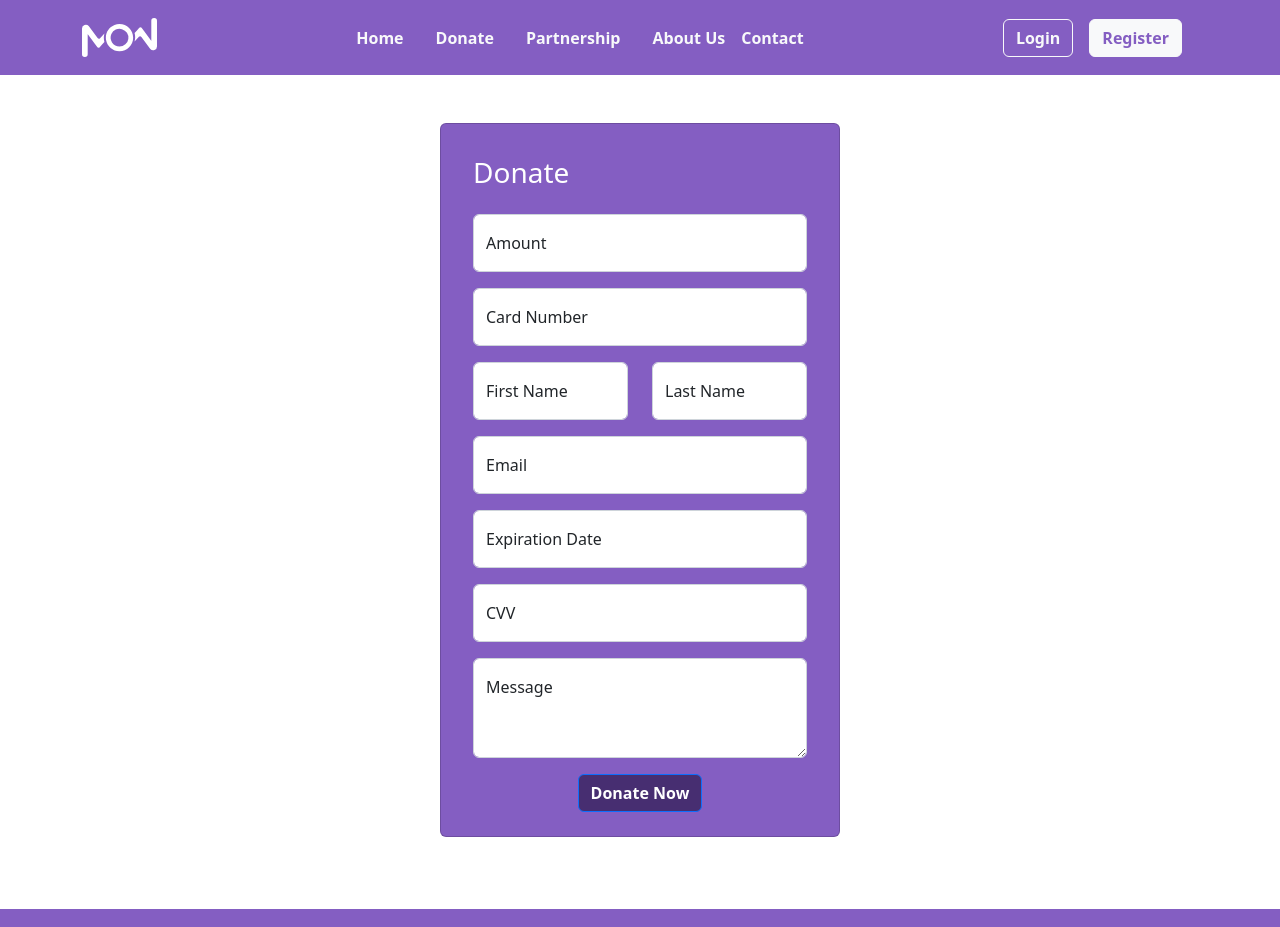
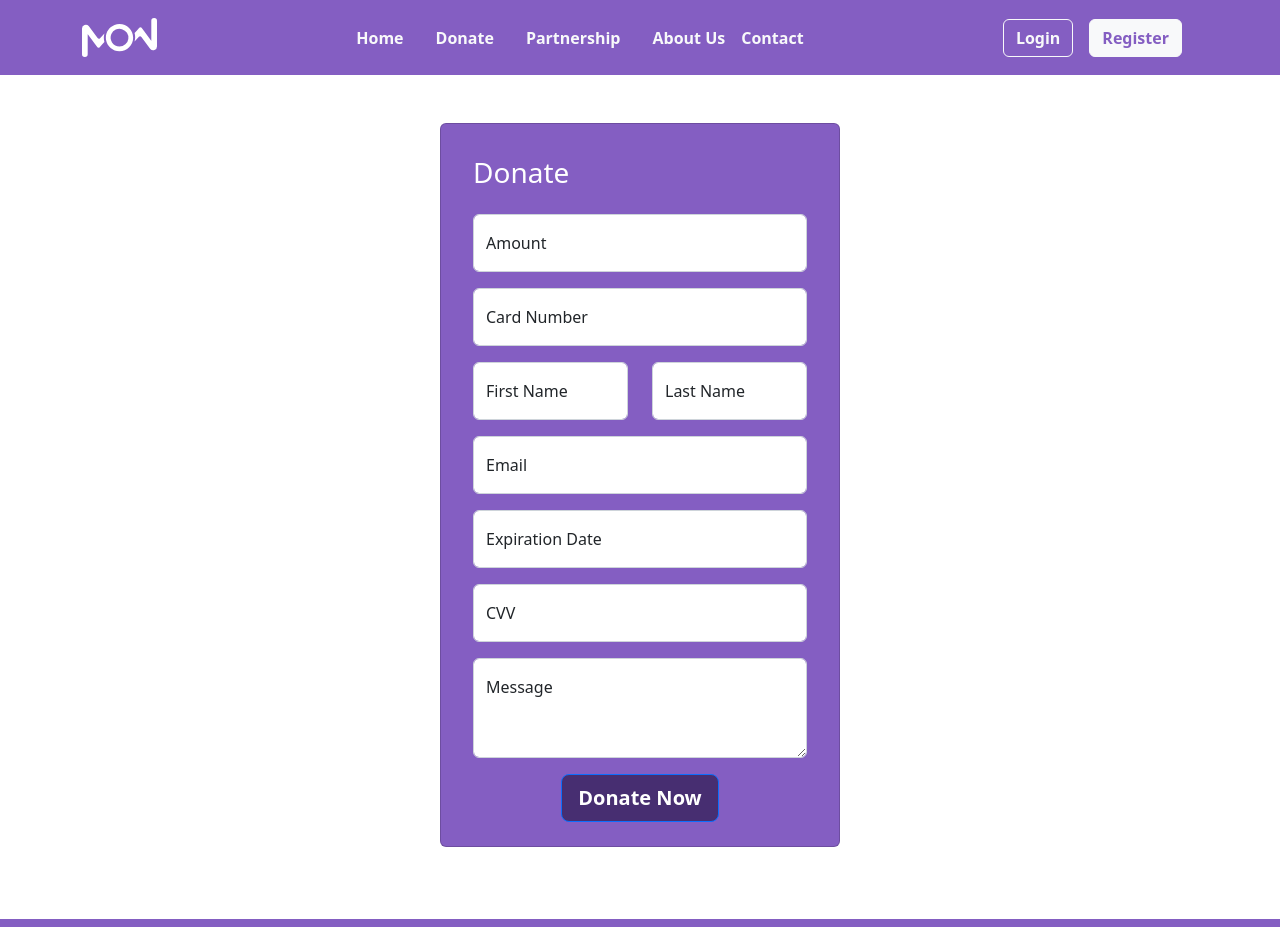
Before and after one commit to wildanlh/Meals-On-Wheels, a React (Create React App) app: page /donate in a window 1280 px wide. Shown: the top 927 px of the page. Built offline with nearby package versions, Linux system fonts and the light colour scheme.

Commit message:
Update donate page

```diff
--- a/src/components/forms/FormDonate.js
+++ b/src/components/forms/FormDonate.js
@@ -69,7 +69,7 @@ const FormDonate = () => {
                         />
                     </FloatingLabel>
                     <div className="text-center mb-2">
-                        <Button className="button fw-bold">Donate Now</Button>
+                        <Button className="button fw-bold" size="lg">Donate Now</Button>
                     </div>
                 </Form>
             </div>
```
